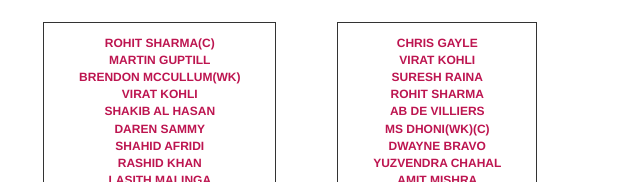
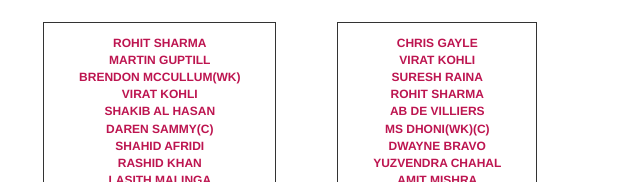
Before and after one commit to Daljeet-sandhu/Teams, a plain HTML site: page index.html in a window 1280 px wide. Shown: the part 770-952 px from the top of the page, 619-1259 px from the left. Drawn offline with Linux system fonts and the light colour scheme; a web font is replaced by a local one.

Commit message:
Update index.html

```diff
--- a/index.html
+++ b/index.html
@@ -105,12 +105,12 @@
 					<h3 class="text-center">T20I</h3>
 					<div class="text-center">
 						<ul  class="btn btn-action" style= "list-style: none">
-							<li class="active"><a href="https://en.wikipedia.org/wiki/Rohit_Sharma" target="_blank">Rohit Sharma(c)</a></li>
+							<li class="active"><a href="https://en.wikipedia.org/wiki/Rohit_Sharma" target="_blank">Rohit Sharma</a></li>
 							<li class="active"><a href="https://en.wikipedia.org/wiki/Martin_Guptill" target="_blank">Martin Guptill</a></li>
 							<li class="active"><a href="https://en.wikipedia.org/wiki/Brendon_McCullum" target="_blank">Brendon McCullum(wk)</a></li>
 							<li class="active"><a href="https://en.wikipedia.org/wiki/Virat_Kohli" target="_blank">Virat Kohli</a></li>
 							<li class="active"><a href="https://en.wikipedia.org/wiki/Shakib_Al_Hasan" target="_blank">Shakib Al Hasan</a></li>
-							<li class="active"><a href="https://en.wikipedia.org/wiki/Daren_Sammy" target="_blank">Daren Sammy</a></li>
+							<li class="active"><a href="https://en.wikipedia.org/wiki/Daren_Sammy" target="_blank">Daren Sammy(c)</a></li>
 							<li class="active"><a href="https://en.wikipedia.org/wiki/Shahid_Afridi" target="_blank">Shahid Afridi</a></li>
 							<li class="active"><a href="https://en.wikipedia.org/wiki/Rashid_Khan" target="_blank">Rashid Khan</a></li>
 							<li class="active"><a href="https://en.wikipedia.org/wiki/Lasith_Malinga" target="_blank">Lasith Malinga</a></li>
```
